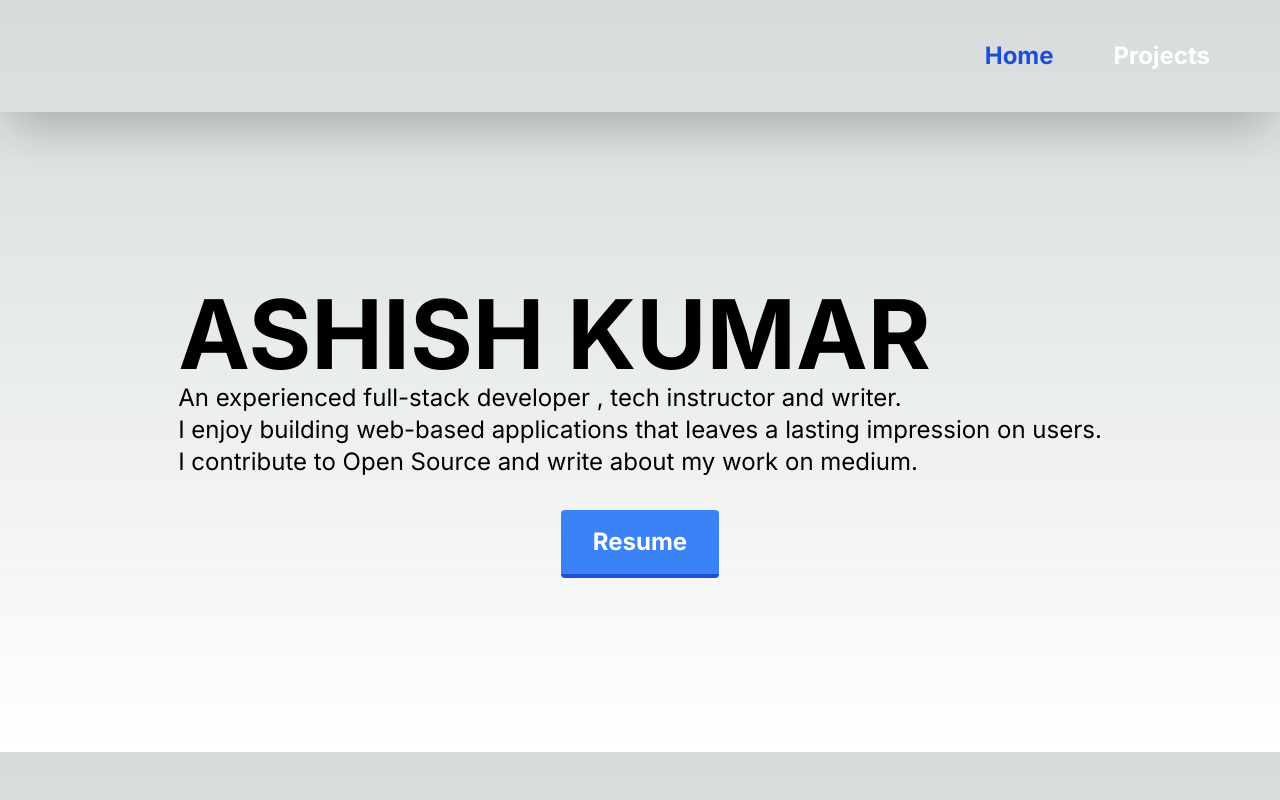
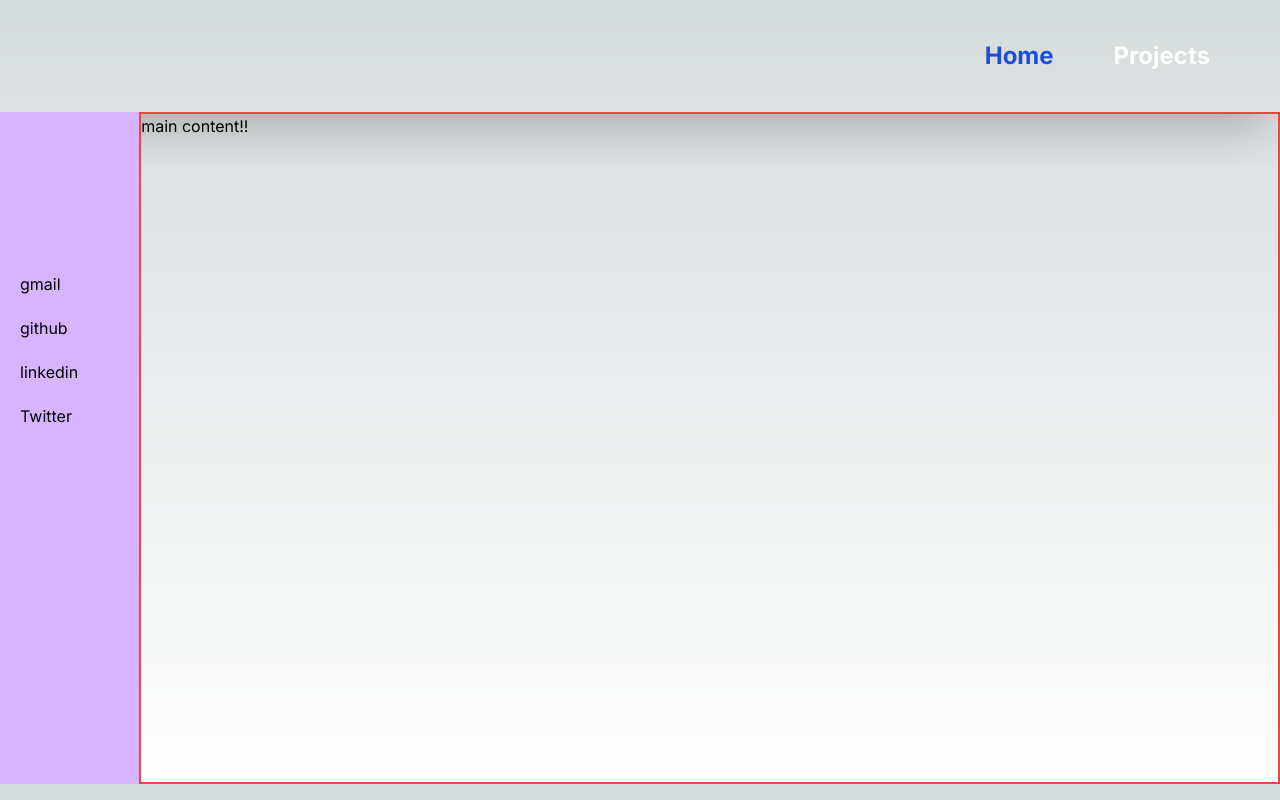
Before and after one commit to webdev-ashishk/portfolio-with-nextjs, a Next.js app: page / in a window 1280 px wide. Built offline with nearby package versions, Linux system fonts and the light colour scheme.

Commit message:
layout of side bar initial

```diff
--- a/app/page.js
+++ b/app/page.js
@@ -2,22 +2,17 @@ import Image from "next/image";
 
 export default function Home() {
   return (
-    <main className="">
-      <div className="grid place-content-center h-[80vh]">
-        <h1 className="text-8xl font-bold">ASHISH KUMAR</h1>
-        <div className="flex justify-center">
-          <p class="text-2xl">
-            An experienced full-stack developer , tech instructor and writer.
-            <br></br> I enjoy building web-based applications that leaves a
-            lasting impression on users. <br></br>I contribute to Open Source
-            and write about my work on medium.
-          </p>
-        </div>
-        <div className="flex justify-center mt-8">
-          <button class="bg-blue-500 hover:bg-blue-400 text-white font-bold py-4 px-8 border-b-4 border-blue-700 hover:border-blue-500 rounded text-2xl">
-            Resume
-          </button>
-        </div>
+    <main className="flex">
+      <div className="sidebar grid grid-cols-2 h-[84vh] bg-purple-300 place-items-baseline">
+        <ul className="grid gap-5 pl-5 pt-40">
+          <li>gmail</li>
+          <li>github</li>
+          <li>linkedin</li>
+          <li>Twitter</li>
+        </ul>
+      </div>
+      <div className="item border-2 border-red-500 grid w-full">
+        main content!!
       </div>
     </main>
   );
```
